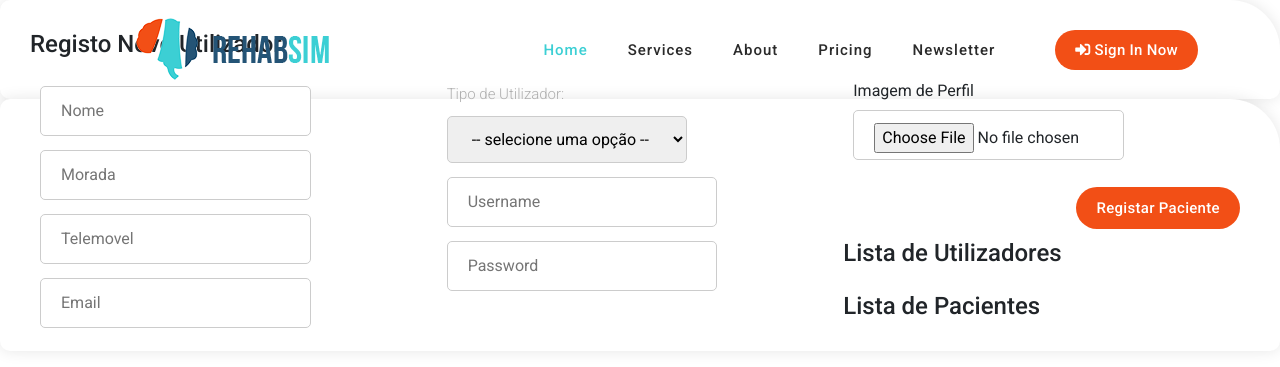
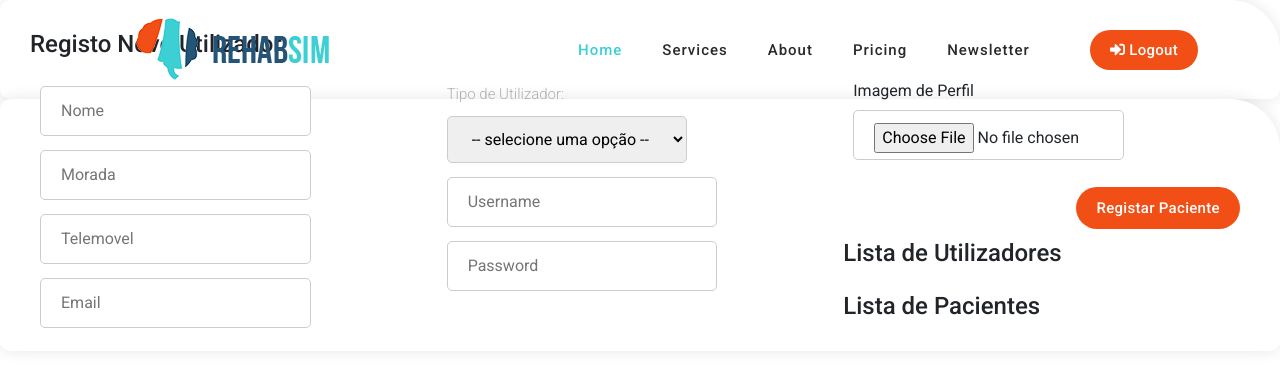
Before and after one commit to bcjorge/rehabsim, a PHP site: page /pag_admin.php in a window 1280 px wide. Shown: the top 367 px of the page. Run offline with PHP 8.4, Linux system fonts and the light colour scheme; data that the repository does not hold is empty; some libraries are stand-ins or nearby versions.

Commit message:
Logouts feitos

```diff
--- a/rehabsim/login.php
+++ b/rehabsim/login.php
@@ -41,7 +41,7 @@ if(isset($_GET["action"])) {
                 //echo 'Welcome'.$_SESSION['username']
         case "logout":
             session_unset();
-            header("Location: index.php");
+            $_SESSION['authuser'] = 0;
             break;
 
     }
--- a/rehabsim/pag_admin.php
+++ b/rehabsim/pag_admin.php
@@ -72,7 +72,7 @@ https://templatemo.com/tm-570-chain-app-dev
               <li class="scroll-to-section"><a href="#about">About</a></li>
               <li class="scroll-to-section"><a href="#pricing">Pricing</a></li>
               <li class="scroll-to-section"><a href="#newsletter">Newsletter</a></li>
-              <li><div class="gradient-button"><a href="login.php"><i class="fa fa-sign-in-alt"></i> Sign In Now</a></div></li>
+                <li><div class="gradient-button"><a href="login.php?action=logout"><i class="fa fa-sign-in-alt"></i> Logout</a></div></li>
             </ul>
             <a class='menu-trigger'>
                 <span>Menu</span>
--- a/rehabsim/pag_cuidador.php
+++ b/rehabsim/pag_cuidador.php
@@ -73,7 +73,7 @@ session_start();
                         <li class="scroll-to-section"><a href="#about">About</a></li>
                         <li class="scroll-to-section"><a href="#pricing">Pricing</a></li>
                         <li class="scroll-to-section"><a href="#newsletter">Newsletter</a></li>
-                        <li><div class="gradient-button"><a href="login.php"><i class="fa fa-sign-in-alt"></i> Sign In Now</a></div></li>
+                        <li><div class="gradient-button"><a href="login.php?action=logout"><i class="fa fa-sign-in-alt"></i> Logout</a></div></li>
                     </ul>
                     <a class='menu-trigger'>
                         <span>Menu</span>
--- a/rehabsim/pag_terapeuta.php
+++ b/rehabsim/pag_terapeuta.php
@@ -108,7 +108,7 @@ https://templatemo.com/tm-570-chain-app-dev
               <li class="scroll-to-section"><a href="#about">About</a></li>
               <li class="scroll-to-section"><a href="#pricing">Pricing</a></li>
               <li class="scroll-to-section"><a href="#newsletter">Newsletter</a></li>
-              <li><div class="gradient-button"><a href="login.php"><i class="fa fa-sign-in-alt"></i> Sign In Now</a></div></li>
+              <li><div class="gradient-button"><a href="login.php?action=logout"><i class="fa fa-sign-in-alt"></i> Logout</a></div></li>
             </ul>
             <a class='menu-trigger'>
                 <span>Menu</span>
```
